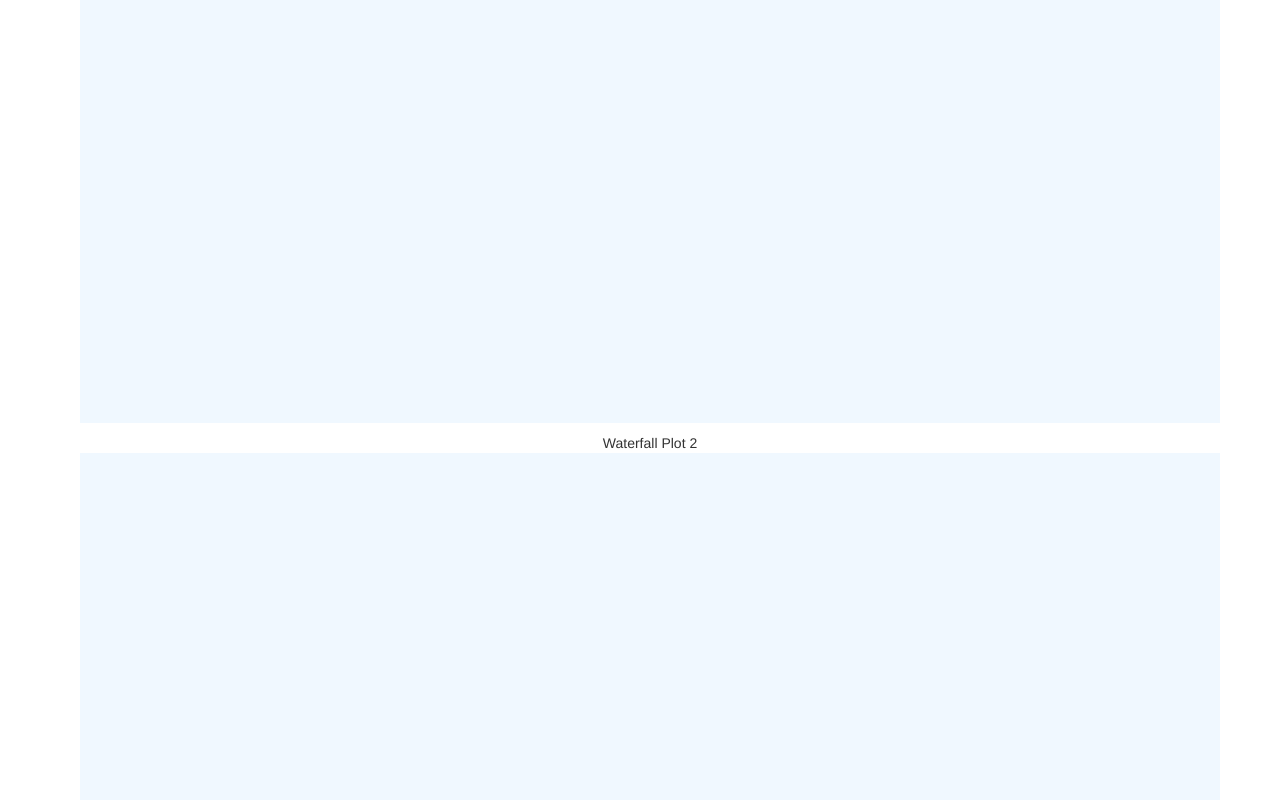
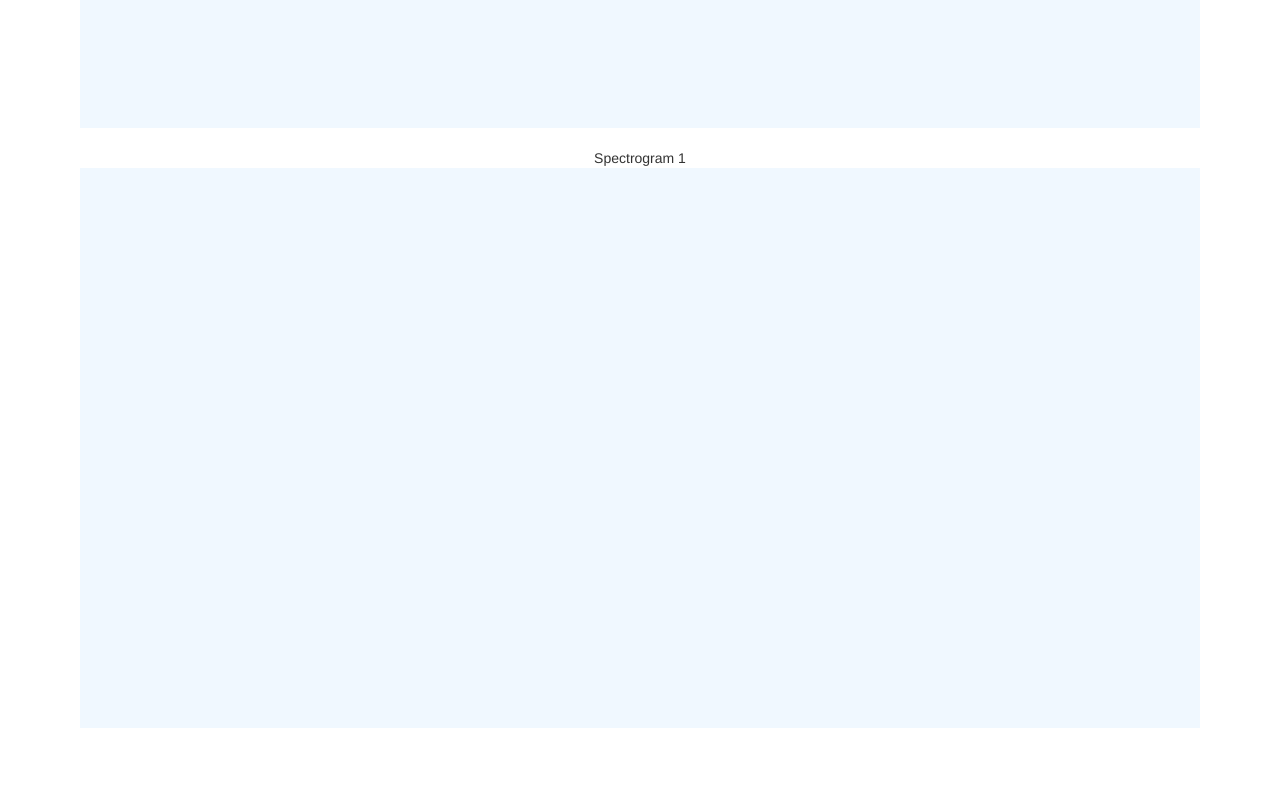
Before and after one commit to taylorjg/shazizzle, a website: page js/experiment5.html in a window 1280 px wide. Shown: the part 880-1680 px from the top of the page. After the commit the page ends 1618 px from the top, so only its background shows below. Drawn offline with nearby package versions, Linux system fonts and the light colour scheme.

Commit message:
More chart sizing tweaks

```diff
--- a/js/experiment5.html
+++ b/js/experiment5.html
@@ -16,12 +16,12 @@
             </fieldset>
         </div>
         <button class="btn btn-xs btn-danger" id="record">Record</button>
-        <div id="charts">
-            <span class="chart-container">
+        <div class="charts">
+            <span class="multi-chart-container">
                 <span class="chart-title">Time Domain</span>
                 <canvas id="timeDomainChart"></canvas>
             </span>
-            <span class="chart-container">
+            <span class="multi-chart-container">
                 <span class="chart-title">FFT</span>
                 <canvas id="fftChart"></canvas>
             </span>
@@ -57,16 +57,16 @@
             <label for="sliverSlider">Sliver</label>
             <input id="sliverSlider" type="range" min="0" max="100" step="1" value="0" />
         </div>
-        <div id="charts">
-            <span class="chart-container">
-                <span class="chart-title">Waterfall Plot 2</span>
-                <canvas class="waterfall-plot" id="waterfallPlot2"></canvas>
+        <div class="charts">
+            <span class="multi-chart-container">
+                <span class="chart-title">Spectrogram 2</span>
+                <canvas id="spectrogram2"></canvas>
             </span>
         </div>
-        <div id="charts">
-            <span class="chart-container">
-                <span class="chart-title">Waterfall Plot 1</span>
-                <canvas class="waterfall-plot" id="waterfallPlot1"></canvas>
+        <div class="charts">
+            <span class="multi-chart-container">
+                <span class="chart-title">Spectrogram 1</span>
+                <canvas id="spectrogram1"></canvas>
             </span>
         </div>
     </div>
--- a/js/experiment5.js
+++ b/js/experiment5.js
@@ -67,8 +67,8 @@ const sliverSlider = document.getElementById('sliverSlider')
 
 const onRecord = async () => {
 
-  initialiseWaterfallPlot('waterfallPlot1')
-  initialiseWaterfallPlot('waterfallPlot2')
+  initialiseSpectrogram('spectrogram1')
+  initialiseSpectrogram('spectrogram2')
   updateRecordingState(true)
 
   const mediaStream = await navigator.mediaDevices.getUserMedia({ audio: true })
@@ -87,12 +87,12 @@ const onRecord = async () => {
   mediaRecorder.onstart = () => {
     createLiveAnalysisObservable(mediaRecorder, mediaStream)
 
-    const chart = document.getElementById('waterfallPlot2')
+    const chart = document.getElementById('spectrogram2')
     const ctx = chart.getContext('2d')
     const cw = chart.clientWidth
     const ch = chart.clientHeight
-    const waterfallPlotContext = { ctx, cw, ch }
-    createMediaStreamObservable(mediaRecorder, mediaStream, onNext, waterfallPlotContext)
+    const spectrogramContext = { ctx, cw, ch }
+    createMediaStreamObservable(mediaRecorder, mediaStream, onNext, spectrogramContext)
   }
 
   mediaRecorder.onstop = async () => {
@@ -110,7 +110,7 @@ const onRecord = async () => {
       sliverSlider.max = maxSliver - 1
       setCurrentSliver(0)()
       updateRecordingState(false)
-      drawWaterfallPlot('waterfallPlot1', audioBuffer, maxSliver)
+      drawSpectrogram('spectrogram1', audioBuffer, maxSliver)
     } finally {
       URL.revokeObjectURL(url)
       mediaStream && mediaStream.getTracks().forEach(track => track.stop())
@@ -145,10 +145,10 @@ function webWorkerGetFrequencyData() {
   // analyserNode.getByteFrequencyData(frequencyData)
 }
 
-const onNext = async (audioBuffer, index, waterfallPlotContext) => {
+const onNext = async (audioBuffer, index, spectrogramContext) => {
   console.log(`[onNext] sliverCount: index: ${index}`)
 
-  // drawIncrementalWaterfallPlot('waterfallPlot2', audioBuffer, index, waterfallPlotContext)
+  // drawIncrementalSpectrogram('spectrogram2', audioBuffer, index, spectrogramContext)
 
   // TODO:
   // - get channel data from audioBuffer
@@ -166,7 +166,7 @@ const onNext = async (audioBuffer, index, waterfallPlotContext) => {
   console.log(`[onNext] frequencyData: ${JSON.stringify(Array.from(frequencyData[0].values()))}`)
 }
 
-const initialiseWaterfallPlot = chartId => {
+const initialiseSpectrogram = chartId => {
   const chart = document.getElementById(chartId)
   const cw = chart.clientWidth
   const ch = chart.clientHeight
@@ -174,18 +174,18 @@ const initialiseWaterfallPlot = chartId => {
   chart.height = ch
 }
 
-const drawIncrementalWaterfallPlot = async (chartId, audioBuffer, index, waterfallPlotContext) => {
+const drawIncrementalSpectrogram = async (chartId, audioBuffer, index, spectrogramContext) => {
   // const chart = document.getElementById(chartId)
   // const ctx = chart.getContext('2d')
   // const cw = chart.clientWidth
   // const ch = chart.clientHeight
-  const ctx = waterfallPlotContext.ctx
-  const cw = waterfallPlotContext.cw
-  const ch = waterfallPlotContext.ch
+  const ctx = spectrogramContext.ctx
+  const cw = spectrogramContext.cw
+  const ch = spectrogramContext.ch
 
   // const sliverCount = currentDuration / C.SLIVER_DURATION
   const sliverCount = (audioBuffer.sampleRate / SCRIPT_PROCESSOR_BUFFER_SIZE) * currentDuration
-  console.log(`[drawIncrementalWaterfallPlot] sliverCount: ${sliverCount}; index: ${index}`)
+  console.log(`[drawIncrementalSpectrogram] sliverCount: ${sliverCount}; index: ${index}`)
   const w = cw / sliverCount
   const { frequencyData } = await UW.getSliverData(audioBuffer, 0)
   const binCount = frequencyData.length
@@ -291,7 +291,7 @@ const toRgb = ([r, g, b]) => `rgb(${r * 255}, ${g * 255}, ${b * 255})`
 
 const colourMap = CM.getColourMap('CMRmap').map(toRgb)
 
-const drawWaterfallPlot = (chartId, audioBuffer, sliverCount) => {
+const drawSpectrogram = (chartId, audioBuffer, sliverCount) => {
   const chart = document.getElementById(chartId)
   const ctx = chart.getContext('2d')
   const cw = chart.clientWidth
--- a/js/styles.css
+++ b/js/styles.css
@@ -11,7 +11,7 @@
   flex-direction: column;
 }
 
-.chart-container {
+.single-chart-container, .multi-chart-container {
   margin: 10px;
   display: flex;
   flex-direction: column;
@@ -29,7 +29,7 @@
     align-items: flex-end;
   }
 
-  .chart-container {
+  .multi-chart-container {
     width: 100%;
   }
 }
```
Also changed, not shown: js/experiment1.html (+4 -4 lines), js/experiment2.html (+7 -7 lines), js/experiment3.html (+3 -3 lines), js/experiment4.html (+3 -3 lines).
